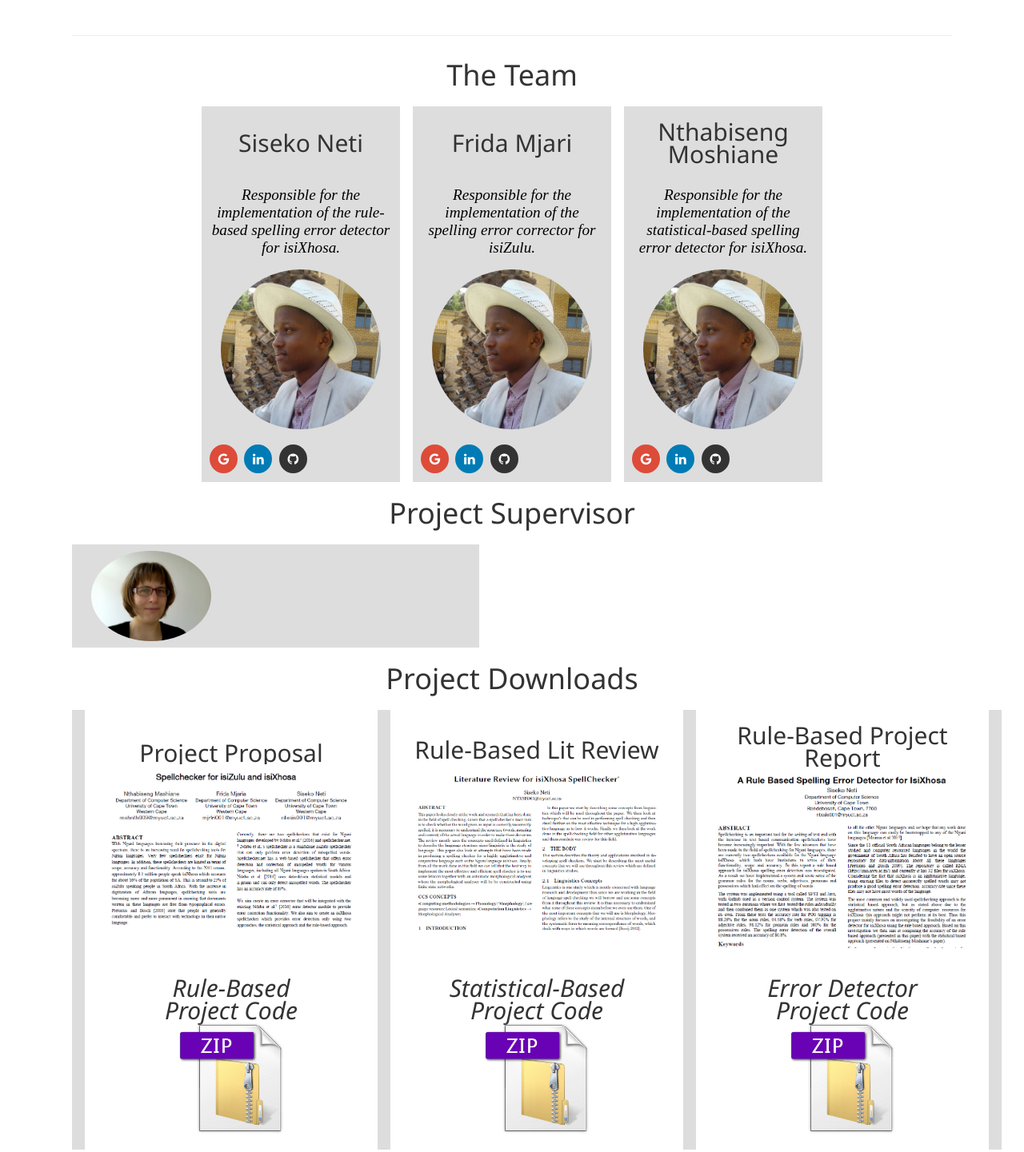
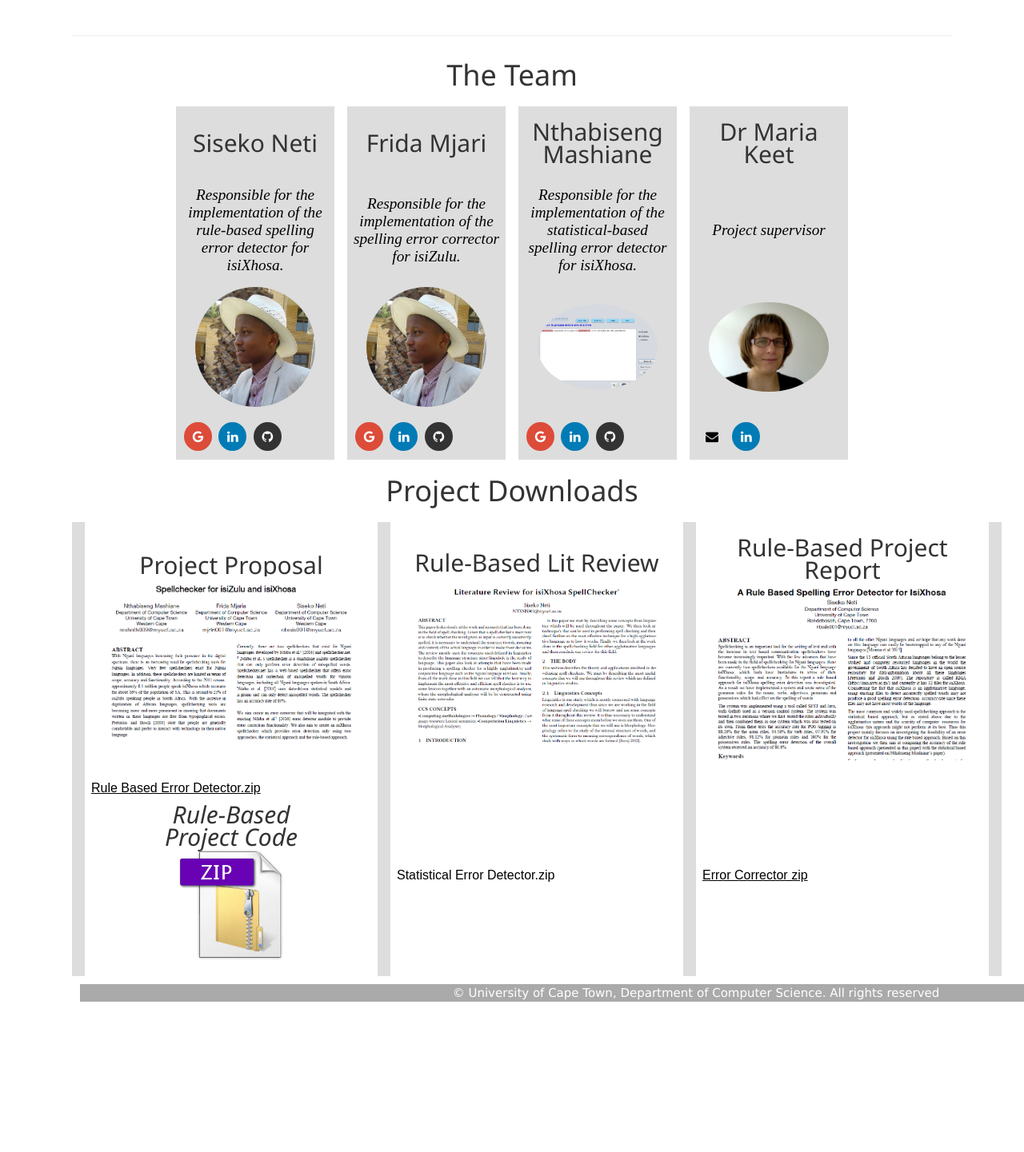
Before and after one commit to sisekoreggie/Honours-Website, a plain HTML site: page index.html in a window 1280 px wide. Shown: the part 3720-5161 px from the top of the page at 80% size. After the commit the page ends 4983 px from the top, so only its background shows below. Drawn offline with nearby package versions, Linux system fonts and the light colour scheme.

Commit message:
Changed the team div and added link to statistical module page

```diff
--- a/index.html
+++ b/index.html
@@ -20,7 +20,7 @@
 			  <a href="#about" class="w3-bar-item w3-button">About</a>
 			  <!-- <a href="#" class="w3-bar-item w3-button">Error Detection</a> -->
 			  <a href="#rule_based" class="w3-bar-item w3-button">Rule-Based</a>
-			  <a href="#stats_based" class="w3-bar-item w3-button">Statistical-Based</a>
+			  <a href="stats.html" class="w3-bar-item w3-button">Statistical-Based</a>
 			  <a href="#correction" class="w3-bar-item w3-button">Error Correction</a>
 			  <a href="#downloads" class="w3-bar-item w3-button">Downloads</a>
 			  <a href="#contacts" class="w3-bar-item w3-button">Contact</a>
@@ -139,7 +139,9 @@
 			<td></td>
 			<td><h2>Frida Mjari</h2></td>
 			<td></td>
-			<td><h2>Nthabiseng Moshiane</h2></td>
+			<td><h2>Nthabiseng Mashiane</h2></td>
+			<td></td>
+			<td><h2>Dr Maria Keet</h2></td>
 		 </tr>
 		  <tr>
 			<td><center><p>Responsible for the implementation of the rule-based spelling error detector for isiXhosa.</p></center></td>
@@ -147,24 +149,31 @@
 			<td><center><p>Responsible for the implementation of the spelling error corrector for isiZulu.</p></center></td>
 			<td></td>
 			<td><center><p>Responsible for the implementation of the statistical-based spelling error detector for isiXhosa.</p></center></td>
+			<td></td>
+			<td><center><p>Project supervisor</p></center></td>
+		  </tr>
 
-		  </tr>
 		  <tr>
 		    <td>
 				<div class="w3-container">
-					<img src="images/siseko_reggie.jpg" class="w3-circle" alt="Siseko" style="width:200px">
+					<img src="images/siseko_reggie.jpg" class="w3-circle" alt="Siseko" style="width:150px" "height:100px">
 				</div></td>
 			<td></td>
 			<td>
 				<div class="w3-container">
-					<img src="images/siseko_reggie.jpg" class="w3-circle" alt="Frida" style="width:200px">
+					<img src="images/siseko_reggie.jpg" class="w3-circle" alt="Frida" style="width:150px" "height:100px">
 				</div></td>
 			</td>
 			<td></td>
 			<td>
 				<div class="w3-container">
-					<img src="images/siseko_reggie.jpg" class="w3-circle" alt="Nthabiseng" style="width:200px">
+					<img src="images/Nthabi.jpg" class="w3-circle" alt="Nthabiseng" style="width:150px" "height:100px">
 				</div></td>
+				<td></td>
+				<td>
+					<div class="w3-container">
+						<img src="images/maria.jpg" class="w3-circle" alt="Nthabiseng" style="width:150px" "height:100px">
+					</div></td>
 
 			</td>
 		  </tr>
@@ -182,27 +191,33 @@
 			</td>
 			<td></td>
 			<td>
-				<a href="#" class="fa fa-google"></a>
-				<a href="#" class="fa fa-linkedin"></a>
-				<a href="#" class="fa fa-github"></a>
+				<a href="nthabimashiane@gmail.com" class="fa fa-google"></a>
+				<a href="https://www.linkedin.com/in/nthabiseng-mashiane-360991a4" class="fa fa-linkedin"></a>
+				<a href="https://github.com/Nthabi/isiXhosa-Spellchecker" class="fa fa-github"></a>
+			</td>
+			<td></td>
+			<td>
+				<a href="#" class="fa fa-envelope"></a>
+				<a href="https://www.linkedin.com/in/nthabiseng-mashiane-360991a4" class="fa fa-linkedin"></a>
+
 			</td>
 		  </tr>
 		</table>
 
-		<!-- Supervisor contact details -->
+		<!-- Supervisor contact details
 		<h1 class="w3-center">Project Supervisor</h1>
 		<table>
 		  <tr>
-		    <td>
+
 				<div class="w3-container">
-					<img src="images/maria.jpg" class="w3-circle" alt="Maria" style="width:150px" style="float:left;width:42px;height:42px;">
+					<img src="images/maria.jpg" class="w3-circle" alt="Maria" style="width:150px" style="float:center;width:42px;height:42px;">
 				</div>
-			</td>
+
 			<td>
 
 			</td>
 		  </tr>
-		</table>
+		</table>-->
 
 		<h1 id = "downloads"> Project Downloads </h1>
 
@@ -227,15 +242,18 @@
 		  <tr>
 			<td></td>
 			<td>
+				<a href="/images/myw3schoolsimage.jpg" download>Rule Based Error Detector.zip</a>
 				<h2><i>Rule-Based</br> Project Code</i></br><a href="source_code/Morphological-Analyser.zip"><img src="images/zip_file.png"  alt="Siseko - Project Code" height="142" width="142"></a></h2>
 			</td>
 			<td></td>
-			<td>
-				<h2><i>Statistical-Based</br> Project Code</i></br><a href="source_code/Morphological-Analyser.zip"><img src="images/zip_file.png"  alt="Nthabiseng - Project Code" height="142" width="142"></a></h2>
+			<td
+				<a href="/images/myw3schoolsimage.jpg" download>Statistical Error Detector.zip</a>
+			<!--	<h2><i>Statistical-Based</br> Project Code</i></br><a href="source_code/Morphological-Analyser.zip"><img src="images/zip_file.png"  alt="Nthabiseng - Project Code" height="142" width="142"></a></h2> -->
 			</td>
 			<td></td>
 			<td>
-				<h2><i>Error Detector</br> Project Code</i></br><a href="source_code/Morphological-Analyser.zip"><img src="images/zip_file.png"  alt="Frida - Project Code" height="142" width="142"></a></h2>
+				<a href="/images/myw3schoolsimage.jpg" download>Error Corrector zip</a>
+				<!--<h2><i>Error Detector</br> Project Code</i></br><a href=""><img src="images/zip_file.png"  alt="Frida - Project Code" height="142" width="142"></a></h2>-->
 			</td>
 			<td></td>
 		  </tr>
--- a/style.css
+++ b/style.css
@@ -46,6 +46,10 @@ table {
     font-family: arial, sans-serif;
     border-collapse: collapse;
     width: 50%;
+}
+
+tr {
+	height: 30%;
 }
 
 td, th {
```
Also changed, not shown: stats.html (added, +19 -0 lines), 2 other files.
